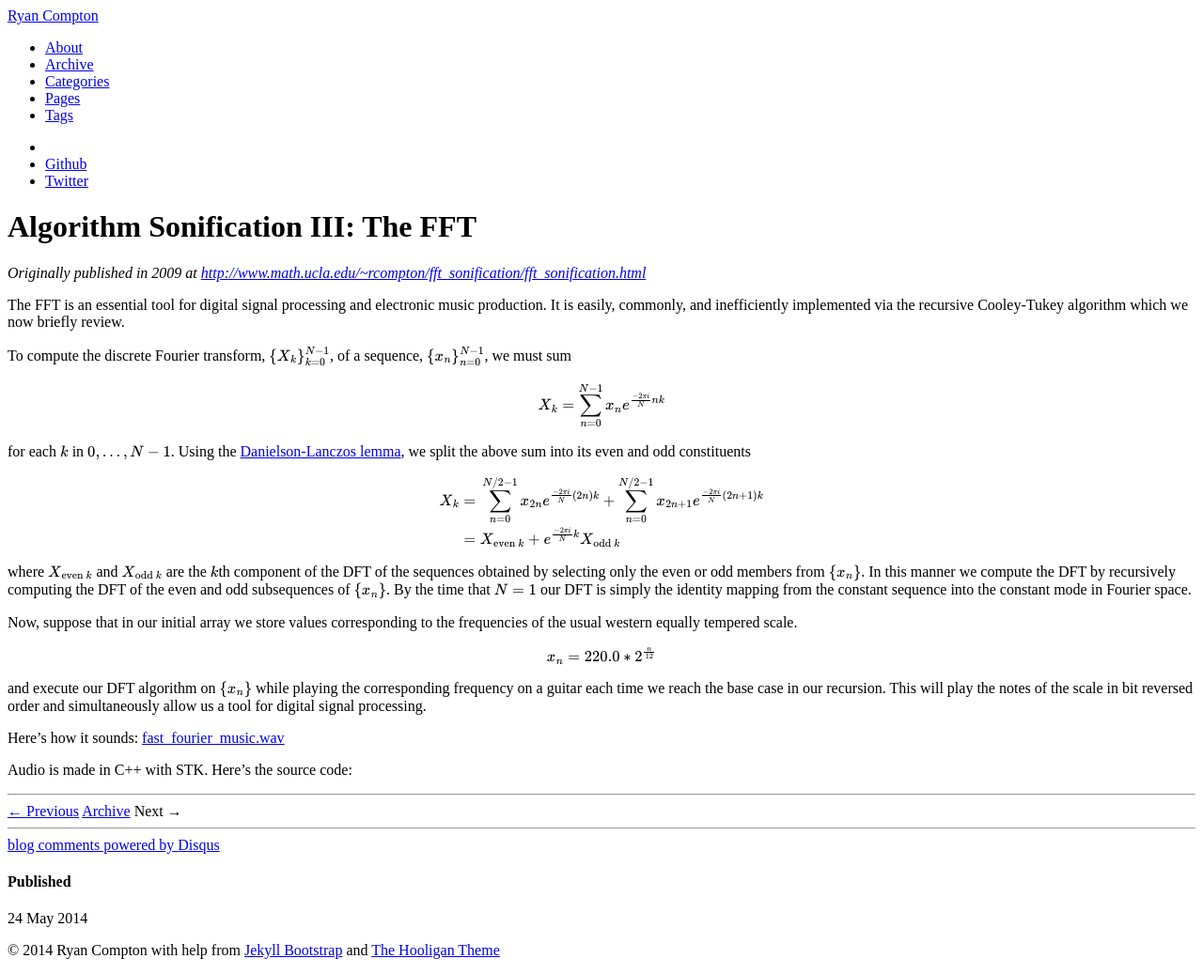
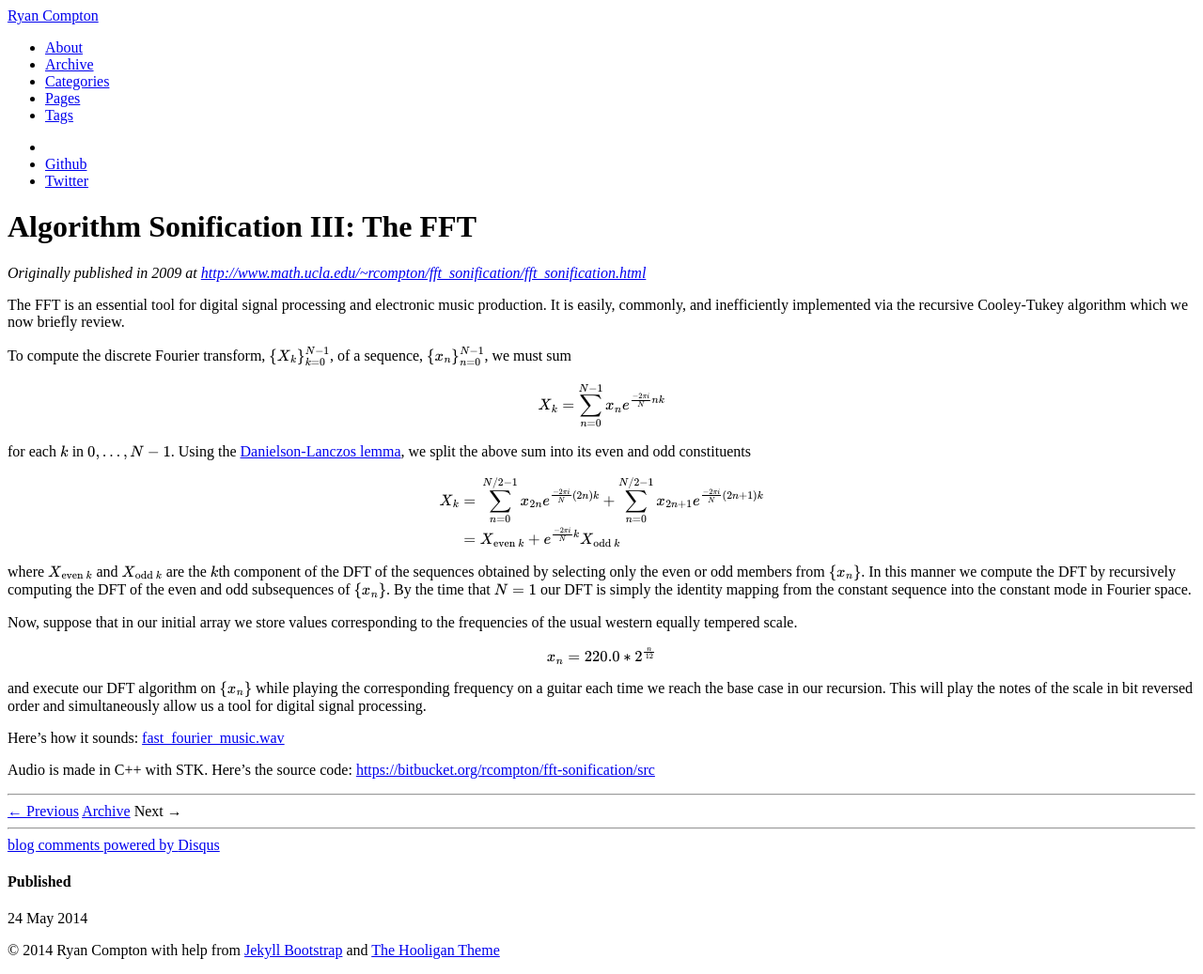
Before and after one commit to rcompton/ryancompton.net, a Jekyll site: the page built from _posts/2014-05-24-algorithm-sonification-iii-the-fft.md, in a window 1280 px wide. Shown: the whole page at 94% size. Built offline with Jekyll 4.4.1, drawn with Linux system fonts in a browser that asks for light colours; nearby versions of some CDN libraries; formulas are drawn with MathJax 3; comment, search, counter and statistics services are not loaded; some of the changed lines change nothing that is shown.

Commit message:
added bitbucket link

```diff
--- a/_posts/2014-05-24-algorithm-sonification-iii-the-fft.md
+++ b/_posts/2014-05-24-algorithm-sonification-iii-the-fft.md
@@ -42,4 +42,4 @@ and execute our DFT algorithm on $$\{ x_n \}$$ while playing the corresponding f
 
 Here's how it sounds: [fast_fourier_music.wav]({{ site.url }}/assets/fft_sonification/fast_fourier_music.wav)
 
-Audio is made in C++ with STK. Here's the source code:
+Audio is made in C++ with STK. Here's the source code: [https://bitbucket.org/rcompton/fft-sonification/src](https://bitbucket.org/rcompton/fft-sonification/src)
```
